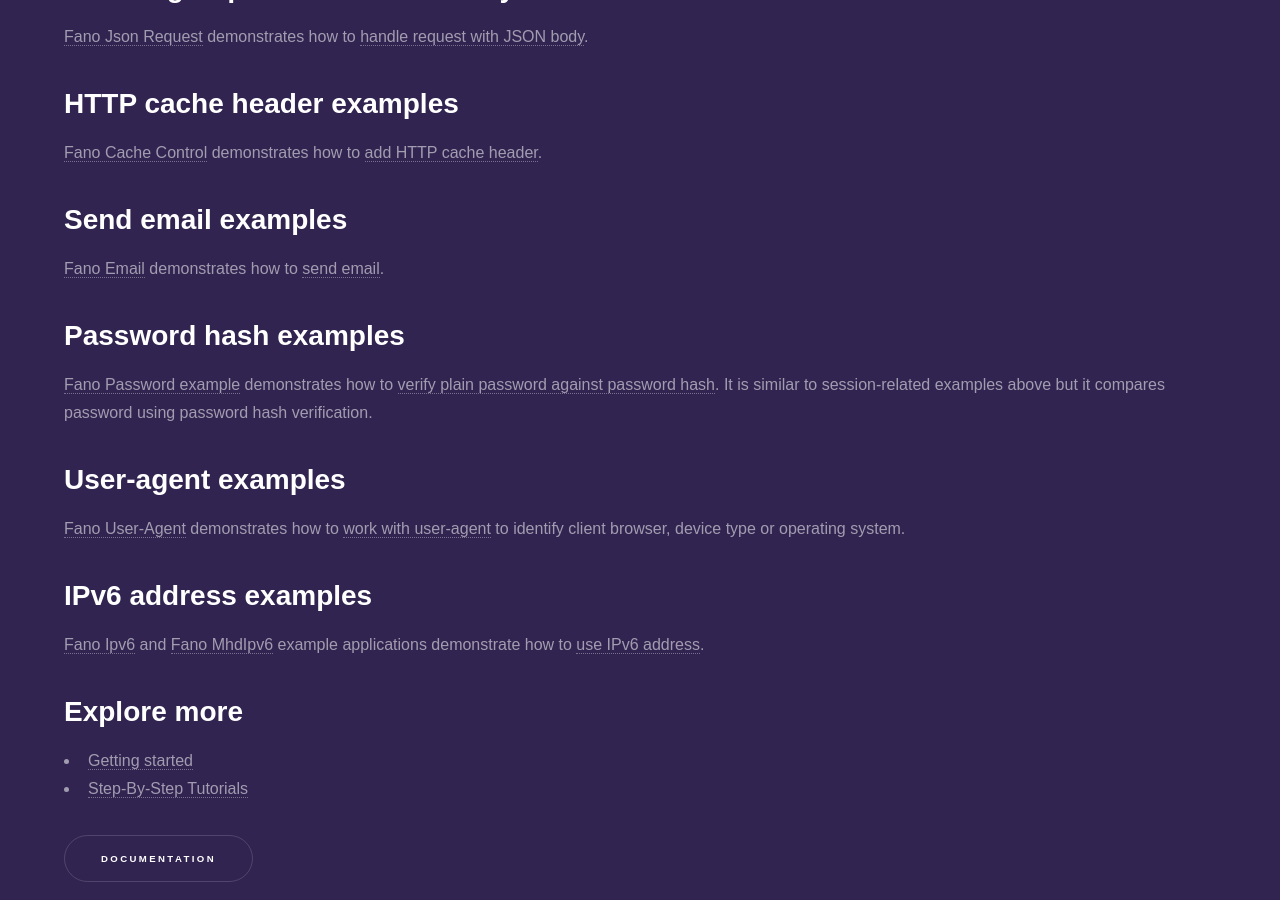
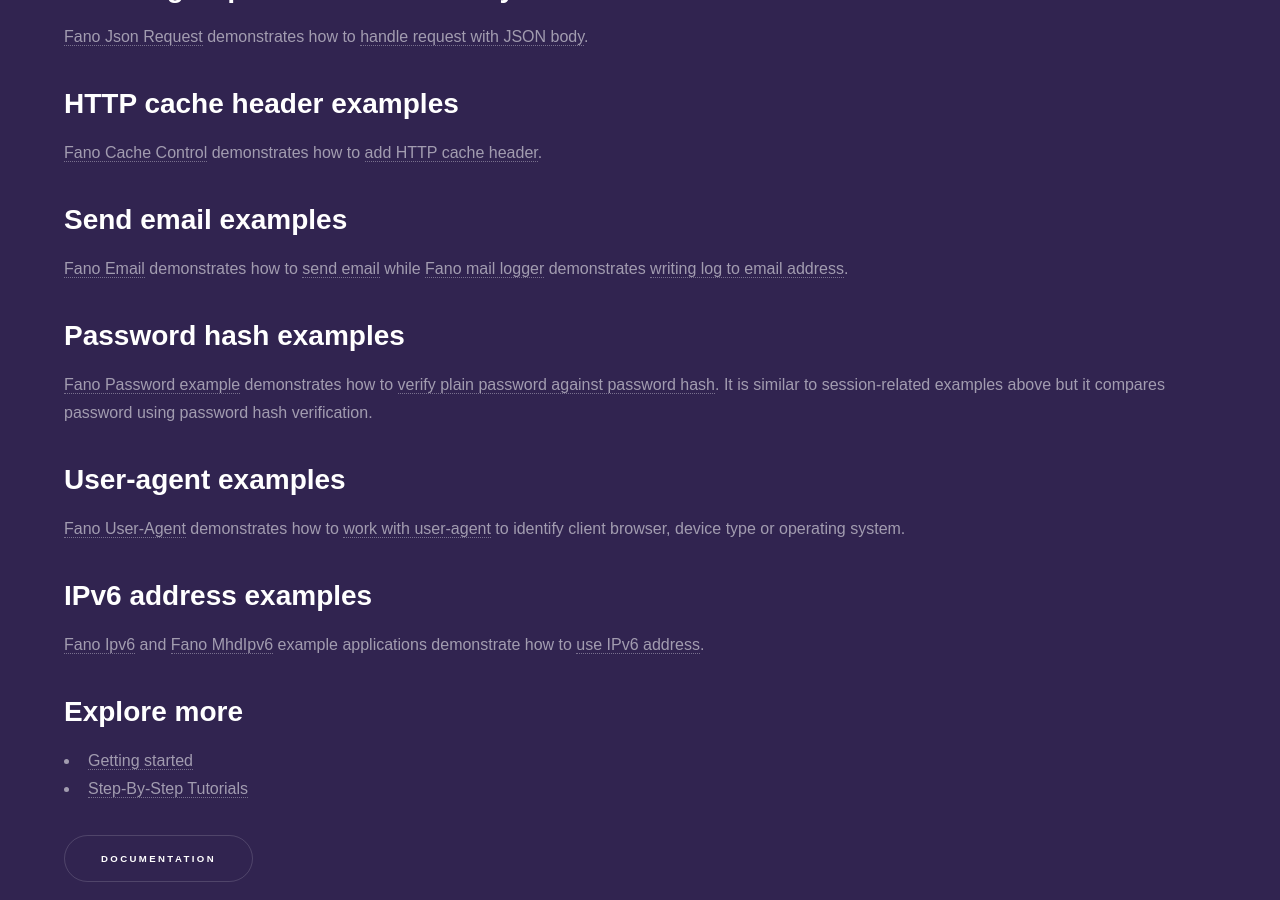
Before and after one commit to fanoframework/fanoframework.github.io, a Jekyll site: the page built from examples/index.md, in a window 1280 px wide and 900 px high, scrolled down 2579 px. Built offline with Jekyll 4.4.1, drawn with Linux system fonts in a browser that asks for light colours; our own code applies the rules of GitHub Pages for plain Markdown files.

Commit message:
update example demo

```diff
--- a/examples/index.md
+++ b/examples/index.md
@@ -93,7 +93,7 @@ Following example applications demonstrate how to use session with Fano Framewor
 
 ## Send email examples
 
-[Fano Email](https://github.com/fanoframework/fano-email) demonstrates how to [send email](/utilities/sending-email).
+[Fano Email](https://github.com/fanoframework/fano-email) demonstrates how to [send email](/utilities/sending-email) while [Fano mail logger](https://github.com/fanoframework/fano-mail-logger) demonstrates [writing log to email address](/utilities/using-loggers).
 
 ## Password hash examples
 
```
